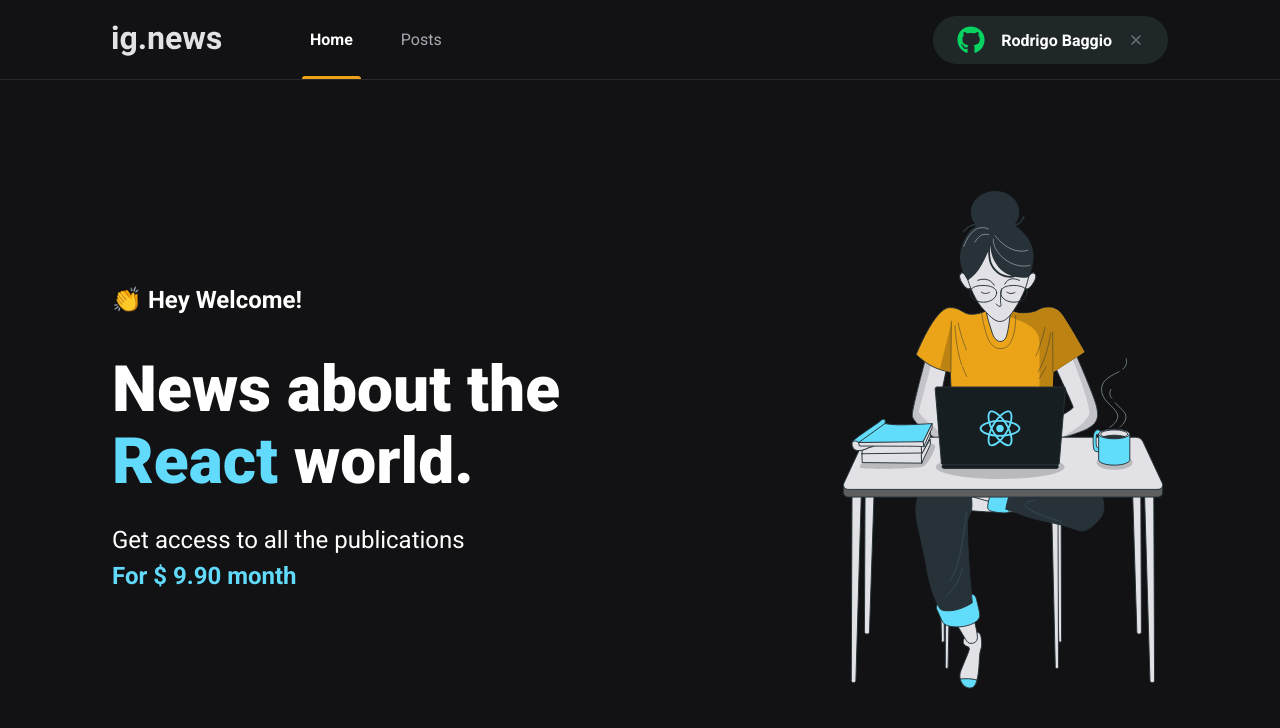
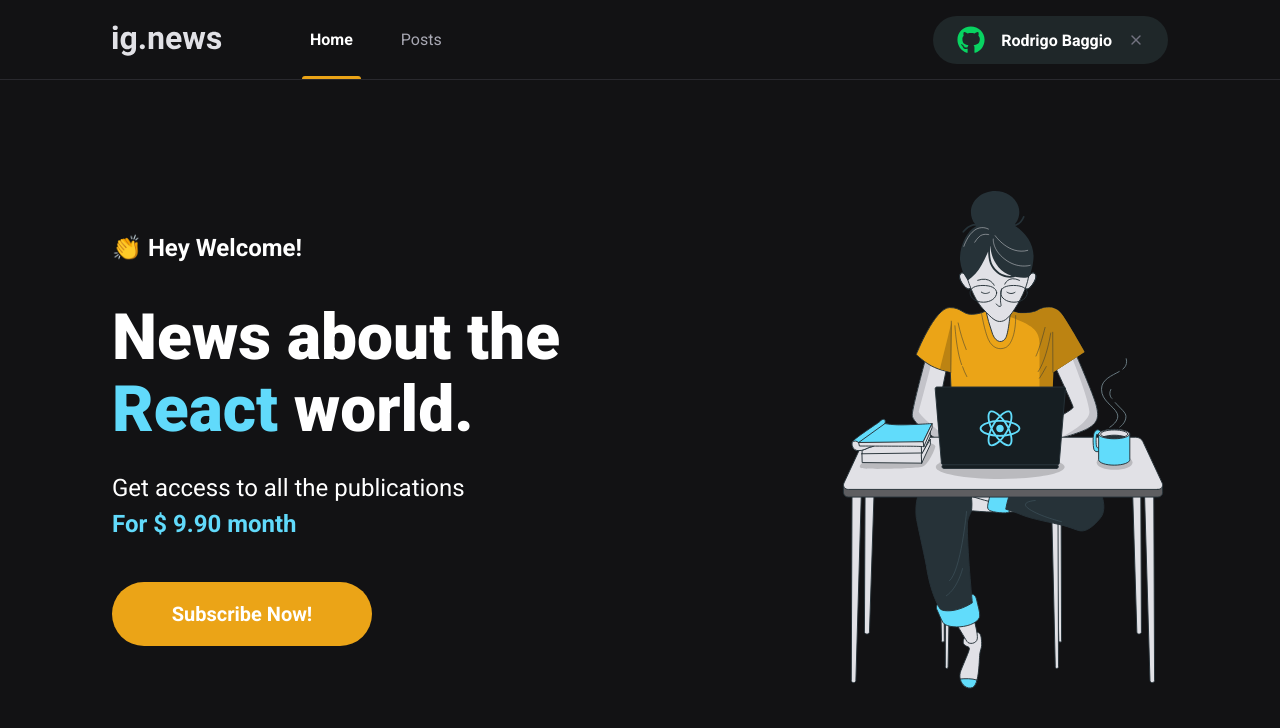
Before and after one commit to Baggio25/ignews-rocketseat, a Next.js app: page / in a window 1280 px wide. Shown: the top 728 px of the page. Built offline with nearby package versions, Linux system fonts and the light colour scheme.

Commit message:
SubscribeButton

```diff
--- /dev/null
+++ b/src/components/SubscribeButton/index.tsx
@@ -0,0 +1,9 @@
+import styles from "./styles.module.scss";
+
+export function SubscribeButton() {
+  return (
+    <button type="button" className={styles.subscribeButton}>
+      Subscribe Now!
+    </button>
+  );
+}
--- /dev/null
+++ b/src/components/SubscribeButton/styles.module.scss
@@ -0,0 +1,20 @@
+.subscribeButton {
+  width: 260px;
+  height: 4rem;
+  border: 0;
+  border-radius: 2rem;
+  background: var(--yellow-500);
+  color: var(--gray--900);
+  font-size: 1.25rem;
+  font-weight: bold;
+
+  display: flex;
+  align-items: center;
+  justify-content: center;
+
+  transition: filter 0.2s;
+
+  &:hover {
+    filter: brightness(0.8);
+  }
+}
--- a/src/pages/home.module.scss
+++ b/src/pages/home.module.scss
@@ -37,4 +37,8 @@
       font-weight: bold;
     }
   }
+
+  button {
+    margin-top: 2.5rem;
+  }
 }
--- a/src/pages/index.tsx
+++ b/src/pages/index.tsx
@@ -1,5 +1,6 @@
 import Head from "next/head";
 import Image from "next/image";
+import { SubscribeButton } from "../components/SubscribeButton";
 
 import styles from "./home.module.scss";
 
@@ -19,6 +20,7 @@
             Get access to all the publications <br />
             <span>For $ 9.90 month</span>
           </p>
+          <SubscribeButton />
         </section>
         <Image
           src="/images/avatar.svg"
```
